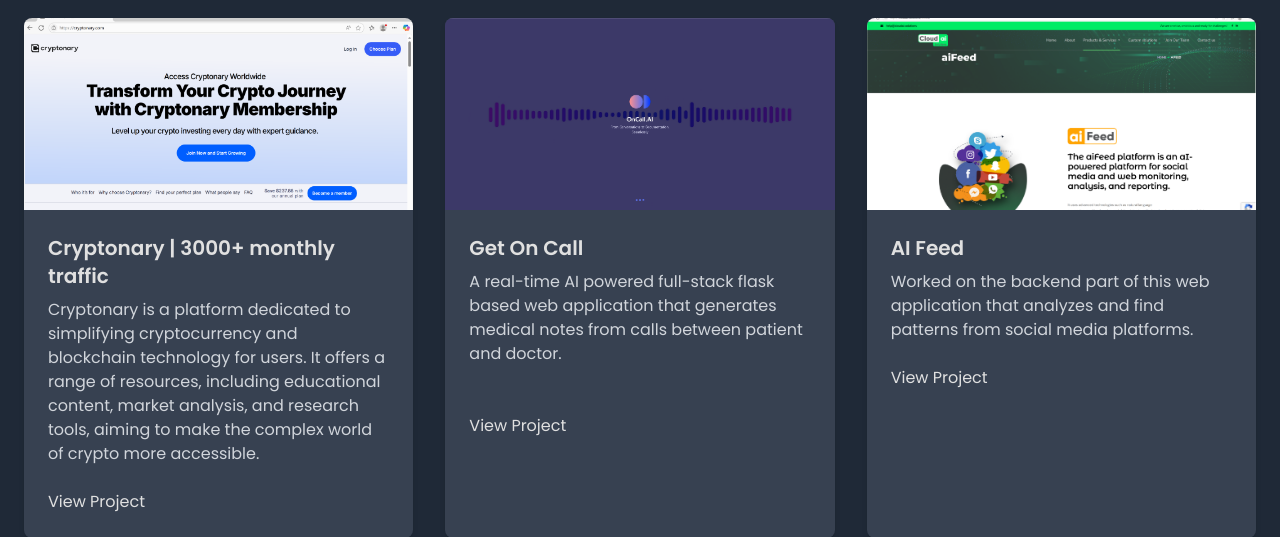
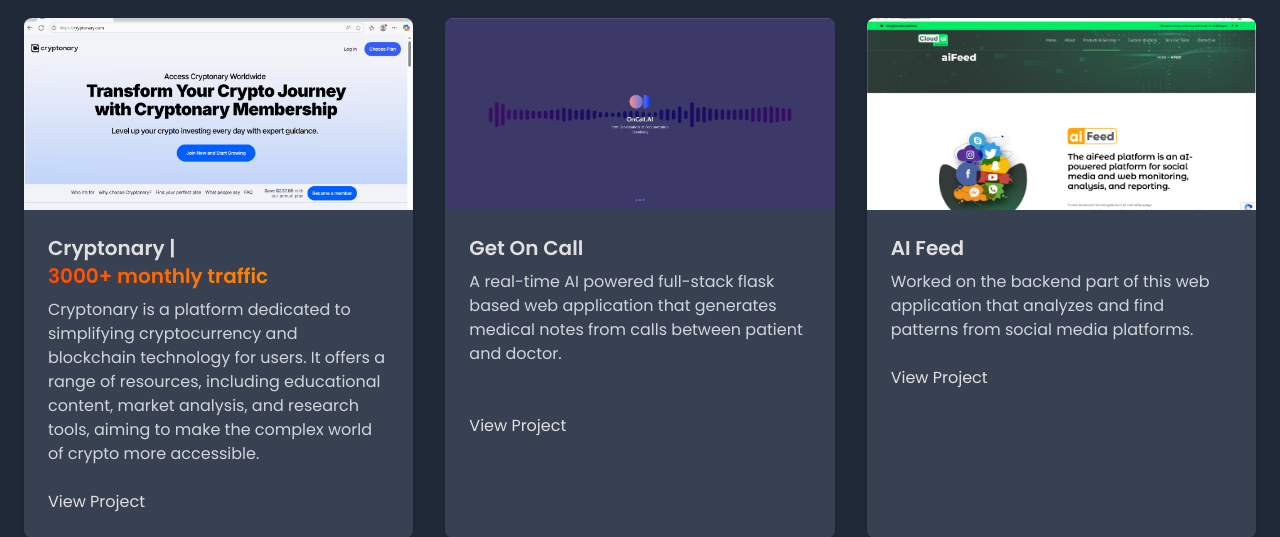
Before and after one commit to SulemanAwais/portfolio, a Django app: page / in a window 1280 px wide. Shown: the part 2254-2791 px from the top of the page. Run offline with Django 4.2, Linux system fonts and the light colour scheme; some libraries are stand-ins or nearby versions.

Commit message:
Update home.html

```diff
--- a/basic_project/basic_app/templates/home.html
+++ b/basic_project/basic_app/templates/home.html
@@ -15,6 +15,12 @@
             font-family: 'Poppins', sans-serif;
             background-color: #121212;
             color: #e0e0e0;
+        }
+        .gradient-text {
+            background: linear-gradient(135deg, #ff4500 0%, #ff8c00 100%);
+            -webkit-background-clip: text;
+            -webkit-text-fill-color: transparent;
+            display: inline-block;
         }
         label text{
         background: linear-gradient(135deg, #ff4500 0%, #ff8c00 100%);
@@ -373,7 +379,10 @@
                     <div class="bg-gray-700 rounded-lg overflow-hidden shadow-md card-hover transition duration-300" data-aos="fade-up" data-aos-delay="400">
                         <img src="{% static 'basic_app/cryptonary.PNG' %}?height=200&width=400" alt="cryptonary" class="w-full h-48 object-cover">
                         <div class="p-6">
-                            <h3 class="text-xl font-semibold mb-2 text-orangered">Cryptonary | 3000+ monthly traffic</h3>
+                            <h3 class="text-xl font-semibold mb-2">
+                                Cryptonary |</span>
+                                <span class="gradient-text text">3000+ monthly traffic</span>
+                            </h3>
                             <p class="text-gray-300 mb-4">Cryptonary is a platform dedicated to simplifying cryptocurrency and blockchain technology for users. It offers a range of resources, including educational content, market analysis, and research tools, aiming to make the complex world of crypto more accessible.</p>
                             <a href="https://cryptonary.com/" class="text-orangered hover:text-orange-500">View Project</a>
                         </div>
```
